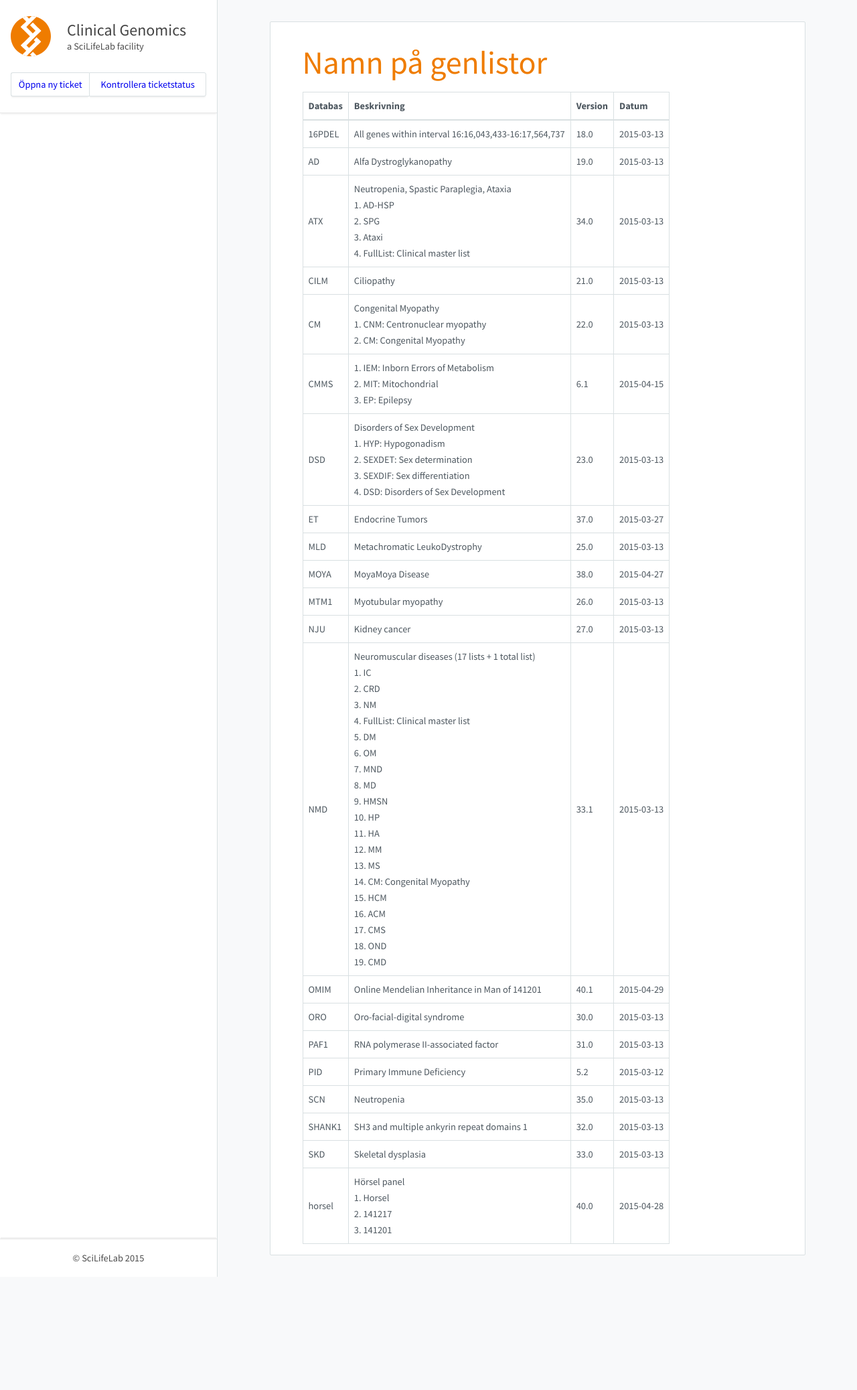
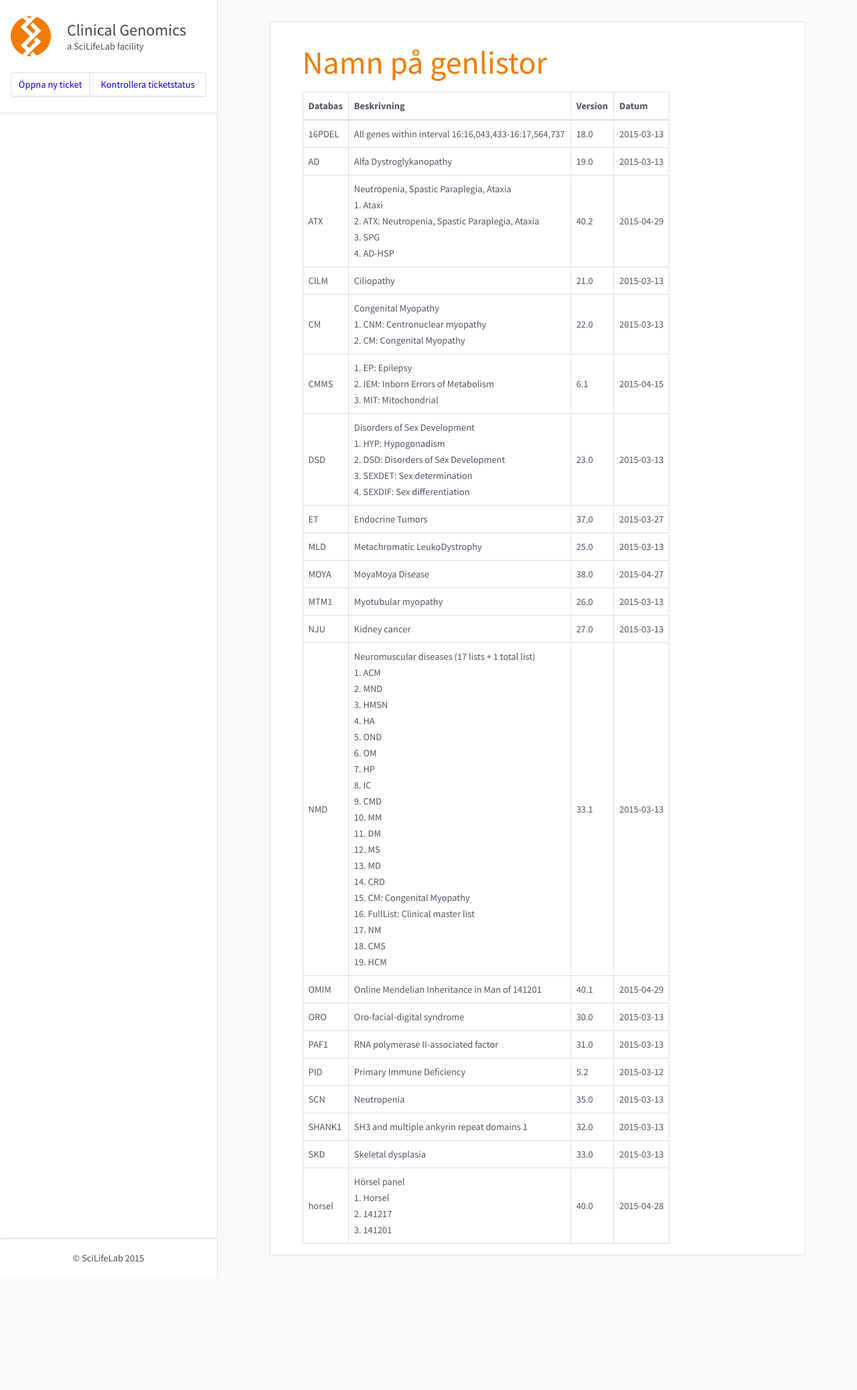
Before and after one commit to Clinical-Genomics/clinical-genomics.github.io, a Jekyll site: the page built from _pages/namnpagenlistor.md, in a window 1280 px wide. Shown: the whole page at 67% size. Built offline with Jekyll 4.4.1, drawn with Linux system fonts in a browser that asks for light colours; nearby versions of some CDN libraries.

Commit message:
Update to cust002-ATX.txt

```diff
--- a/_pages/namnpagenlistor.md
+++ b/_pages/namnpagenlistor.md
@@ -10,17 +10,17 @@ title: Namn på genlistor
 |---|---|---|---|
 |16PDEL|All genes within interval 16:16,043,433-16:17,564,737|18.0|2015-03-13|
 |AD|Alfa Dystroglykanopathy|19.0|2015-03-13|
-|ATX|Neutropenia, Spastic Paraplegia, Ataxia<br />1. AD-HSP<br />2. SPG<br />3. Ataxi<br />4. FullList: Clinical master list<br />|34.0|2015-03-13|
+|ATX|Neutropenia, Spastic Paraplegia, Ataxia<br />1. Ataxi<br />2. ATX: Neutropenia, Spastic Paraplegia, Ataxia<br />3. SPG<br />4. AD-HSP<br />|40.2|2015-04-29|
 |CILM|Ciliopathy|21.0|2015-03-13|
 |CM|Congenital Myopathy<br />1. CNM: Centronuclear myopathy<br />2. CM: Congenital Myopathy<br />|22.0|2015-03-13|
-|CMMS|1. IEM: Inborn Errors of Metabolism<br />2. MIT: Mitochondrial<br />3. EP: Epilepsy<br />|6.1|2015-04-15|
-|DSD|Disorders of Sex Development<br />1. HYP: Hypogonadism<br />2. SEXDET: Sex determination<br />3. SEXDIF: Sex differentiation<br />4. DSD: Disorders of Sex Development<br />|23.0|2015-03-13|
+|CMMS|1. EP: Epilepsy<br />2. IEM: Inborn Errors of Metabolism<br />3. MIT: Mitochondrial<br />|6.1|2015-04-15|
+|DSD|Disorders of Sex Development<br />1. HYP: Hypogonadism<br />2. DSD: Disorders of Sex Development<br />3. SEXDET: Sex determination<br />4. SEXDIF: Sex differentiation<br />|23.0|2015-03-13|
 |ET|Endocrine Tumors|37.0|2015-03-27|
 |MLD|Metachromatic LeukoDystrophy|25.0|2015-03-13|
 |MOYA|MoyaMoya Disease|38.0|2015-04-27|
 |MTM1|Myotubular myopathy|26.0|2015-03-13|
 |NJU|Kidney cancer|27.0|2015-03-13|
-|NMD|Neuromuscular diseases (17 lists + 1 total list)<br />1. IC<br />2. CRD<br />3. NM<br />4. FullList: Clinical master list<br />5. DM<br />6. OM<br />7. MND<br />8. MD<br />9. HMSN<br />10. HP<br />11. HA<br />12. MM<br />13. MS<br />14. CM: Congenital Myopathy<br />15. HCM<br />16. ACM<br />17. CMS<br />18. OND<br />19. CMD<br />|33.1|2015-03-13|
+|NMD|Neuromuscular diseases (17 lists + 1 total list)<br />1. ACM<br />2. MND<br />3. HMSN<br />4. HA<br />5. OND<br />6. OM<br />7. HP<br />8. IC<br />9. CMD<br />10. MM<br />11. DM<br />12. MS<br />13. MD<br />14. CRD<br />15. CM: Congenital Myopathy<br />16. FullList: Clinical master list<br />17. NM<br />18. CMS<br />19. HCM<br />|33.1|2015-03-13|
 |OMIM|Online Mendelian Inheritance in Man of 141201|40.1|2015-04-29|
 |ORO|Oro-facial-digital syndrome|30.0|2015-03-13|
 |PAF1|RNA polymerase II-associated factor|31.0|2015-03-13|
```
